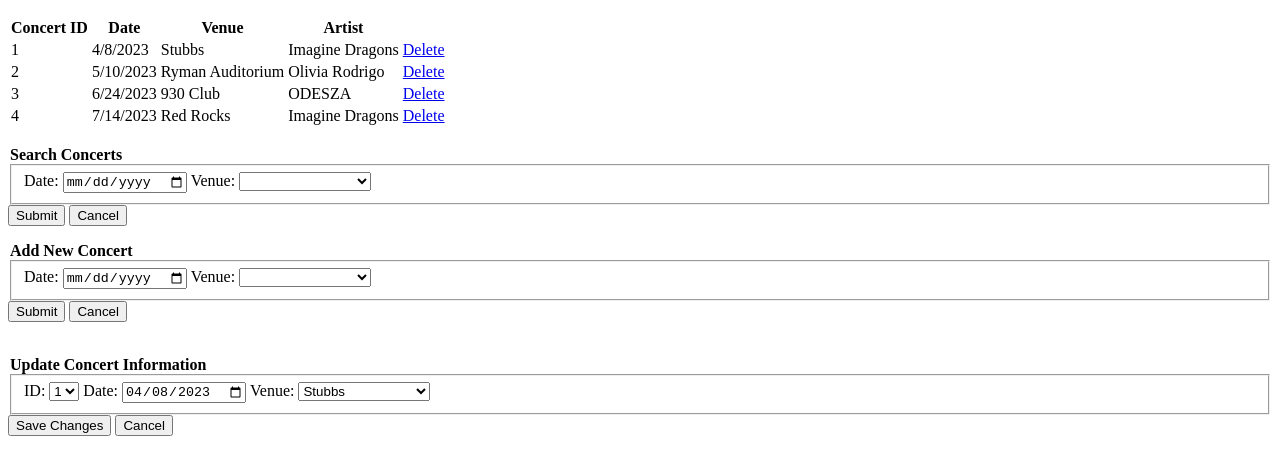
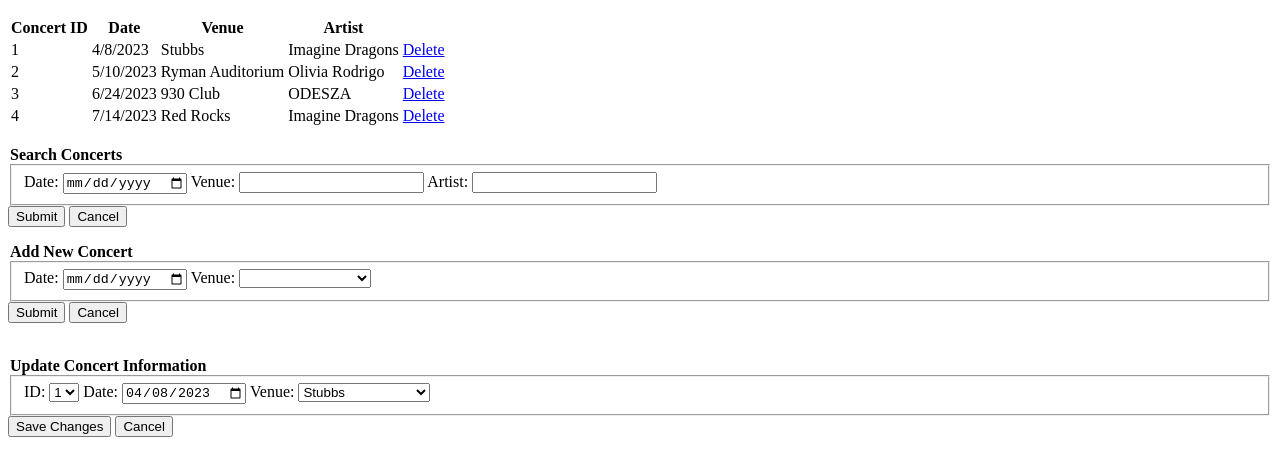
Before and after one commit to derrickpriebe/concertsunlimited, a plain HTML site: page concerts.html in a window 1280 px wide. Shown: the part 86-562 px from the top of the page. Drawn offline with Linux system fonts and the light colour scheme.

Commit message:
Update concerts.html

```diff
--- a/concerts.html
+++ b/concerts.html
@@ -68,14 +68,10 @@
         <fieldset>
             <label for="date"> Date: </label>
                 <input type="date" id="date" name="date">
-            <label for="venue"> Venue: </label>
-                <select id="venue" name="venue" required>
-            	    <option value="0">&nbsp;</option>
-                    <option value="1"> Red Rocks </option>
-                    <option value="2"> Ryman Auditorium </option>
-                    <option value="3"> Stubbs </option>
-                    <option value="4"> 930 Club </option>
-                </select>
+            <label for="Venue"> Venue: </label>
+                <input type="text" id="name" name="name">
+	    <label for="Artist"> Artist: </label>
+                <input type="text" id="name" name="name">
         </fieldset>
         <button type="submit"> Submit </button>
         <button> Cancel </button>
```
